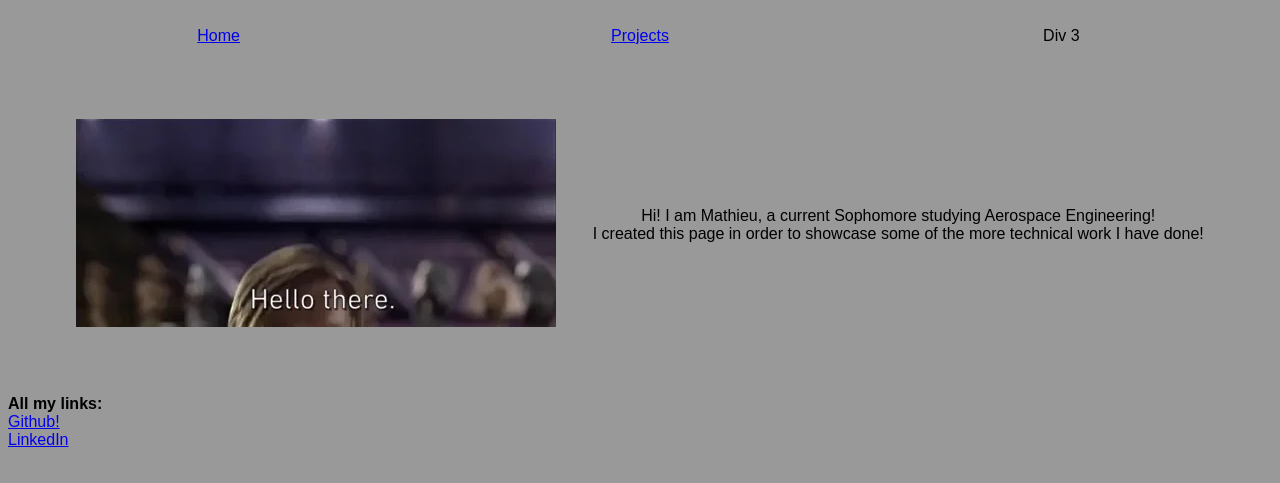
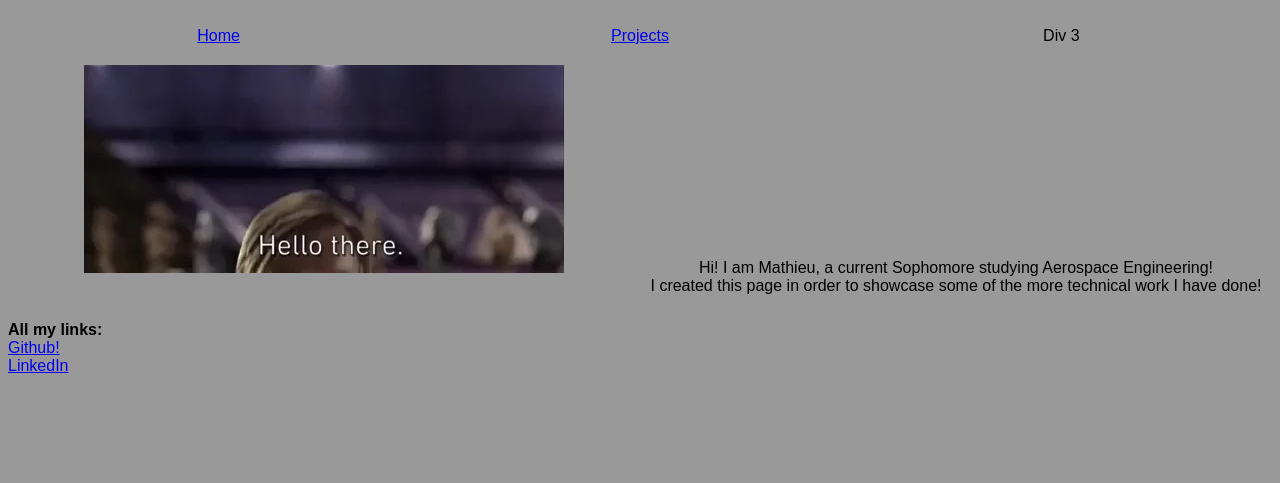
Before and after one commit to Mat-404/Mat-404.github.io, a plain HTML site: page index.html in a window 1280 px wide. Shown: the part 215-698 px from the top of the page. Drawn offline with Linux system fonts and the light colour scheme.

Commit message:
Update index.html

```diff
--- a/index.html
+++ b/index.html
@@ -7,15 +7,23 @@
     #gif {float:right;}
     #text {float:left;}
 
-    /* (A) DISPLAY AS TABLE & TABLE CELLS */
 .table-wrap { display: table; }
 .table-wrap > * { display: table-cell; }
 
-/* (B) OPTIONAL COSMETICS */
 .table-wrap { width: 100%; }
 .table-wrap > * {
   box-sizing: border-box;
   width: 33.33%; padding: 10px;
+}
+
+
+.pair-wrap { display: table; }
+.pair-wrap > * { display: table-cell; }
+
+.pair-wrap { width: 100%; }
+.pair-wrap > * {
+  box-sizing: border-box;
+  width: 50%; padding: 10px;
 }
 
   </style>
@@ -61,14 +69,14 @@
     </div>
   </div>
 
-  <div class='parent'>
-    <div class='child',id="gif">
-        <IMG src="Hellothere.gif">
-    </div>
-    <div class='child',id="text">
+   <div class="pair-wrap">
+     <div class ="center">
+       <IMG src="Hellothere.gif">
+     </div>
+    <div class="center">
       Hi! I am Mathieu, a current Sophomore studying Aerospace Engineering!<br>
       I created this page in order to showcase some of the more technical work I have done!
-    </div>
+     </div>
   </div>
 
   <p>
```
